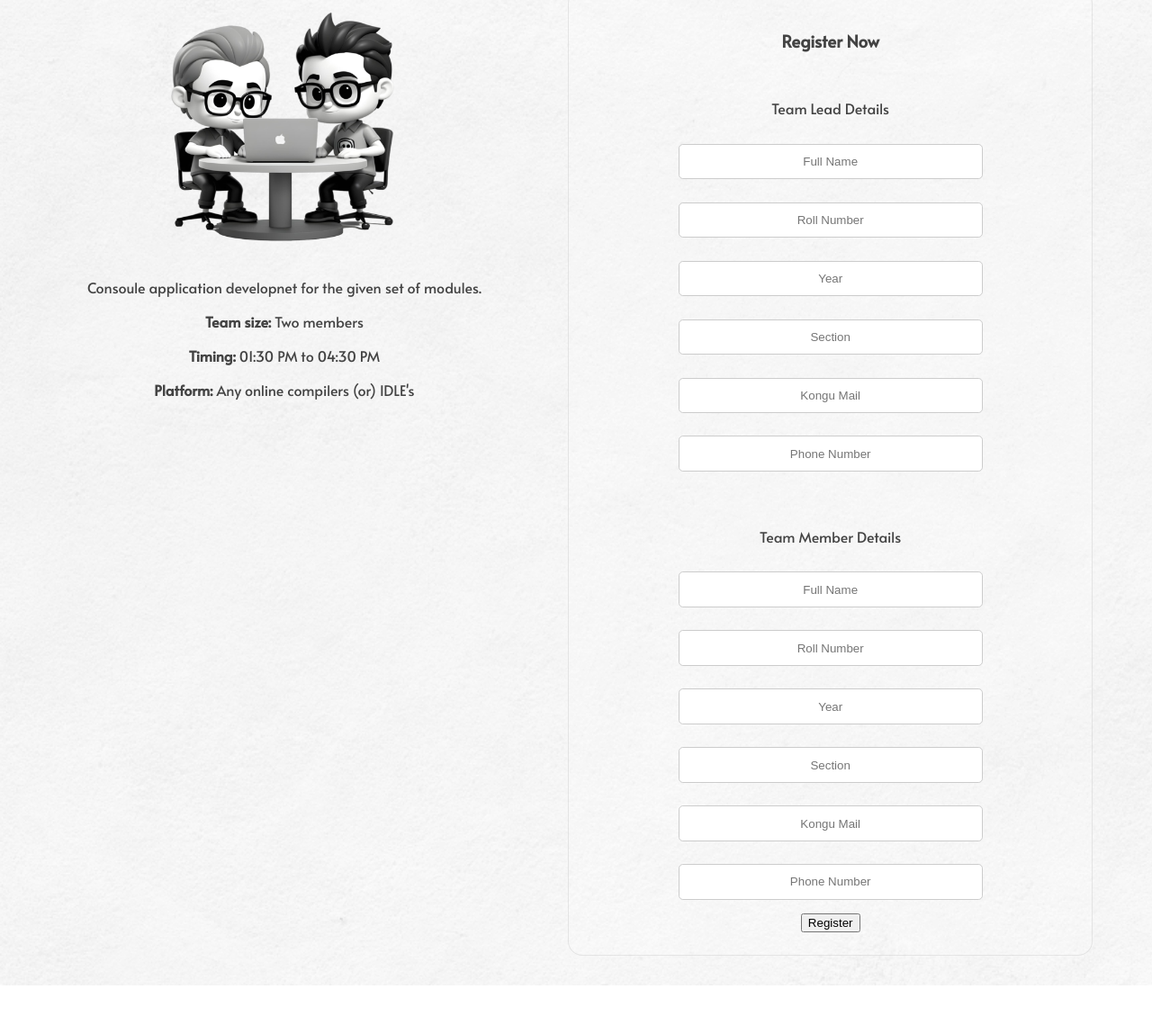
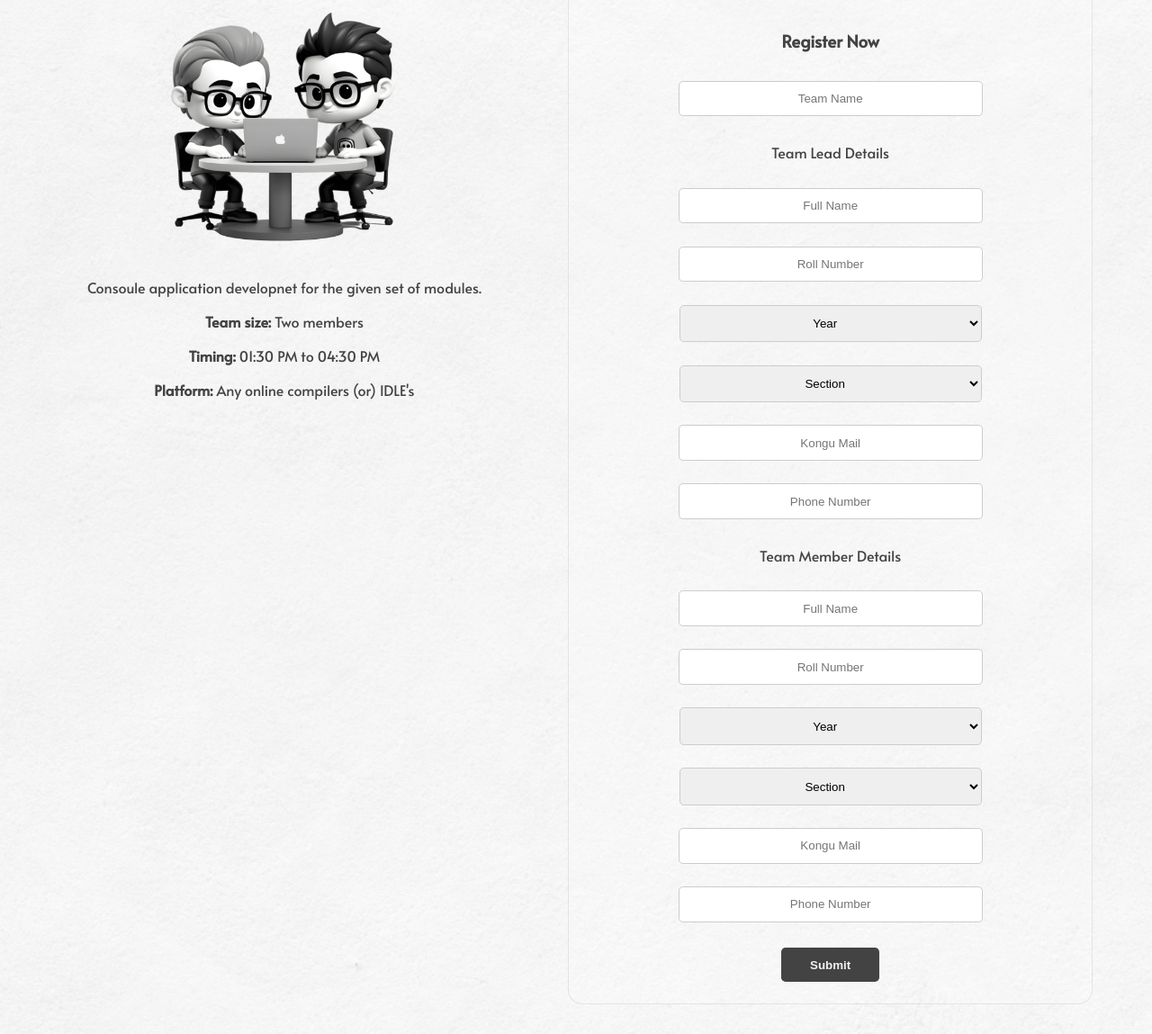
Before and after one commit to gokulsundar-s/CodeUp-event-registration-website, a plain HTML site: page Frontend/HTML files/developnet.html in a window 1280 px wide. Shown: the part 124-1273 px from the top of the page at 90% size. Before the commit the page ends 1219 px from the top, so only its background shows below. Drawn offline with Linux system fonts and the light colour scheme.

Commit message:
update commit

```diff
--- a/Backend/package.json
+++ b/Backend/package.json
@@ -11,10 +11,13 @@
   "dependencies": {
     "body-parser": "^1.20.2",
     "cors": "^2.8.5",
+    "dotenv": "^16.4.5",
     "express": "^4.19.2",
     "express-rate-limit": "^7.2.0",
     "helmet": "^7.1.0",
-    "http": "^0.0.1-security"
+    "http": "^0.0.1-security",
+    "mongoose": "^8.4.0",
+    "toastify-js": "^1.12.0"
   },
   "devDependencies": {
     "nodemon": "^3.1.2"
--- a/Frontend/HTML files/developnet.html
+++ b/Frontend/HTML files/developnet.html
@@ -22,48 +22,83 @@
         <div class="event-right-container">
             <h3>Register Now</h3>
             <form>
+                <div class="event-input-container">
+                    <input type="text" placeholder="Team Name" id="teamname" name="teamname" required>
+                </div>
+
                 <p>Team Lead Details</p>
-                <div class = "event-input-container">
-                    <input type="text" placeholder="Full Name">
+
+                <div class="event-input-container">
+                    <input type="text" placeholder="Full Name" id="leadname" name="leadname" required>
                 </div>
-                <div class = "event-input-container">
-                    <input type="text" placeholder="Roll Number">
+
+                <div class="event-input-container">
+                    <input type="text" placeholder="Roll Number" id="leadroll" name="leadroll" required>
                 </div>
-                <div class = "event-input-container">
-                    <input type="text" placeholder="Year">
+
+                <div class="event-input-container">
+                    <select type="text" placeholder="Year" id="leadyear" name="leadyear" required>
+                        <option>Year</option>
+                        <option>II</option>
+                    </select>
                 </div>
-                <div class = "event-input-container">
-                    <input type="text" placeholder="Section">
+
+                <div class="event-input-container">
+                    <select type="text" placeholder="Section" id="leadsection" name="leadsection" required>
+                        <option>Section</option>
+                        <option>A</option>
+                        <option>B</option>
+                        <option>C</option>
+                        <option>D</option>
+                    </select>
                 </div>
-                <div class = "event-input-container">
-                    <input type="mail" placeholder="Kongu Mail">
+
+                <div class="event-input-container">
+                    <input type="email" placeholder="Kongu Mail" id="leademail" name="leademail" required>
                 </div>
-                <div class = "event-input-container">
-                    <input type="tele" placeholder="Phone Number">
+
+                <div class="event-input-container">
+                    <input type="tel" placeholder="Phone Number" id="leadphone" name="leadphone" pattern="[0-9]{10}" required>
                 </div>
+
 
                 <p>Team Member Details</p>
 
-                <div class = "event-input-container">
-                    <input type="text" placeholder="Full Name">
+                <div class="event-input-container">
+                    <input type="text" placeholder="Full Name" id="membername" name="membername" required>
                 </div>
-                <div class = "event-input-container">
-                    <input type="text" placeholder="Roll Number">
+
+                <div class="event-input-container">
+                    <input type="text" placeholder="Roll Number" id="memberroll" name="memberroll" required>
                 </div>
-                <div class = "event-input-container">
-                    <input type="text" placeholder="Year">
+
+                <div class="event-input-container">
+                    <select type="text" placeholder="Year" id="memberyear" name="memberyear" required>
+                        <option>Year</option>
+                        <option>II</option>
+                    </select>
                 </div>
-                <div class = "event-input-container">
-                    <input type="text" placeholder="Section">
+
+                <div class="event-input-container">
+                    <select type="text" placeholder="Section" id="membersection" name="membersection" required>
+                        <option>Section</option>
+                        <option>A</option>
+                        <option>B</option>
+                        <option>C</option>
+                        <option>D</option>
+                    </select>
                 </div>
-                <div class = "event-input-container">
-                    <input type="mail" placeholder="Kongu Mail">
+
+                <div class="event-input-container">
+                    <input type="email" placeholder="Kongu Mail" id="memberemail" name="memberemail" required>
                 </div>
-                <div class = "event-input-container">
-                    <input type="tele" placeholder="Phone Number">
+
+                <div class="event-input-container">
+                    <input type="tel" placeholder="Phone Number" id="memberphone" name="memberphone" pattern="[0-9]{10}" required>
                 </div>
-                <div class = "event-button-container">
-                    <button type="submit">Register</button>
+
+                <div class="event-button-container">
+                    <input type="submit" value="Submit">
                 </div>
             </form>
         </div>
--- a/Frontend/Styling/events.css
+++ b/Frontend/Styling/events.css
@@ -46,7 +46,7 @@ body{
 }
 
 .event-right-container p {
-    padding-top: 2rem;
+    padding-top: 0rem;
 }
 
 .event-input-container input{
@@ -58,8 +58,17 @@ body{
     border: #CCC solid 0.1rem;
 }
 
+.event-input-container select{
+    width: 21rem;
+    text-align: center;
+    padding: 0.7rem 0.5rem;
+    margin: 0.8rem 0;
+    border-radius: 0.3rem;
+    border: #CCC solid 0.1rem;
+}
+
 .event-button-container input{
-    margin: 2rem 0;
+    margin-top: 1rem;
     padding: 0.7rem 2rem;
     border-radius: 0.3rem;
     border: none;
```
Also changed, not shown: Backend/server.js (+58 -8 lines), Frontend/HTML files/code_confetti.html (+12 -3 lines), Frontend/HTML files/code_craft.html (+30 -15 lines), 2 other files.
